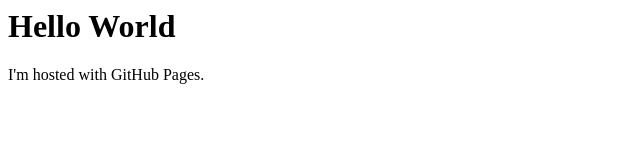
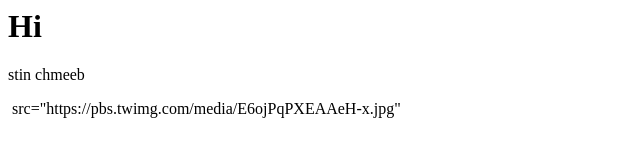
Before and after one commit to dasyncopator/dasyncopator.github.io, a plain HTML site: page index.html in a window 1280 px wide. Shown: the whole page, without its empty margins (0-640 px from the left). Drawn offline with Linux system fonts and the light colour scheme.

Commit message:
Update index.html

```diff
--- a/index.html
+++ b/index.html
@@ -1,8 +1,9 @@
 <html>
 
 <body>
-  <h1>Hello World</h1>
-  <p>I'm hosted with GitHub Pages.</p>
+  <h1>Hi</h1>
+  <p>stin chmeeb</p>
+  <img> src="https://pbs.twimg.com/media/E6ojPqPXEAAeH-x.jpg" <img>
 </body>
 
 </html>
```
